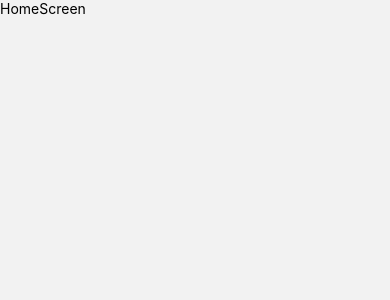
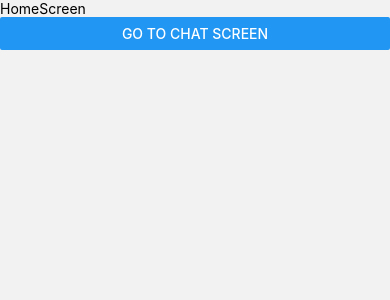
Before and after one commit to Exabiier/Tinder-Clone, a React Native app: screen /Home in a window 390 px wide. Shown: the top 300 px of the page. Built offline with nearby package versions, Linux system fonts and the light colour scheme.

Commit message:
connected HomeScreen to the chat Screen

```diff
--- a/Screens/HomeScreen.tsx
+++ b/Screens/HomeScreen.tsx
@@ -1,11 +1,16 @@
-import { View, Text } from 'react-native'
+import { View, Text, Button } from 'react-native'
 import React from 'react'
+import { SafeAreaView } from 'react-native-safe-area-context'
+import { useNavigation } from '@react-navigation/native'
+import { ChatScreenNavigationProp } from '../typings'
 
 const HomeScreen = () => {
+  const navigation = useNavigation<ChatScreenNavigationProp>();
   return (
-    <View>
+    <SafeAreaView>
       <Text>HomeScreen</Text>
-    </View>
+      <Button title='Go to Chat Screen' testID='ChatScreen' onPress={()=> navigation.navigate("Chat")} />
+    </SafeAreaView>
   )
 }
 
--- a/typings.d.ts
+++ b/typings.d.ts
@@ -1,4 +1,8 @@
+import { NavigationProp } from "@react-navigation/native"
+
 type RootStack = {
     Home: undefined
     Chat: undefined
 }
+
+type ChatScreenNavigationProp = NavigationProp<RootStack, "Chat">
```
